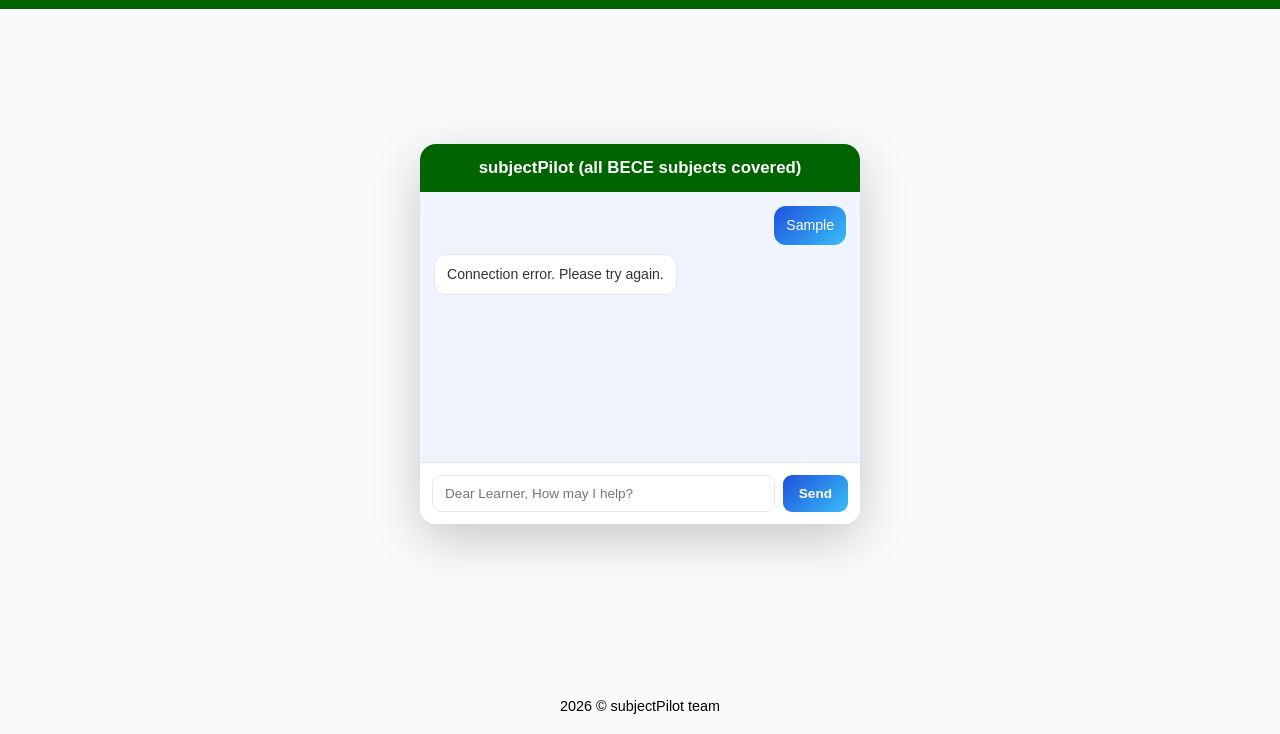
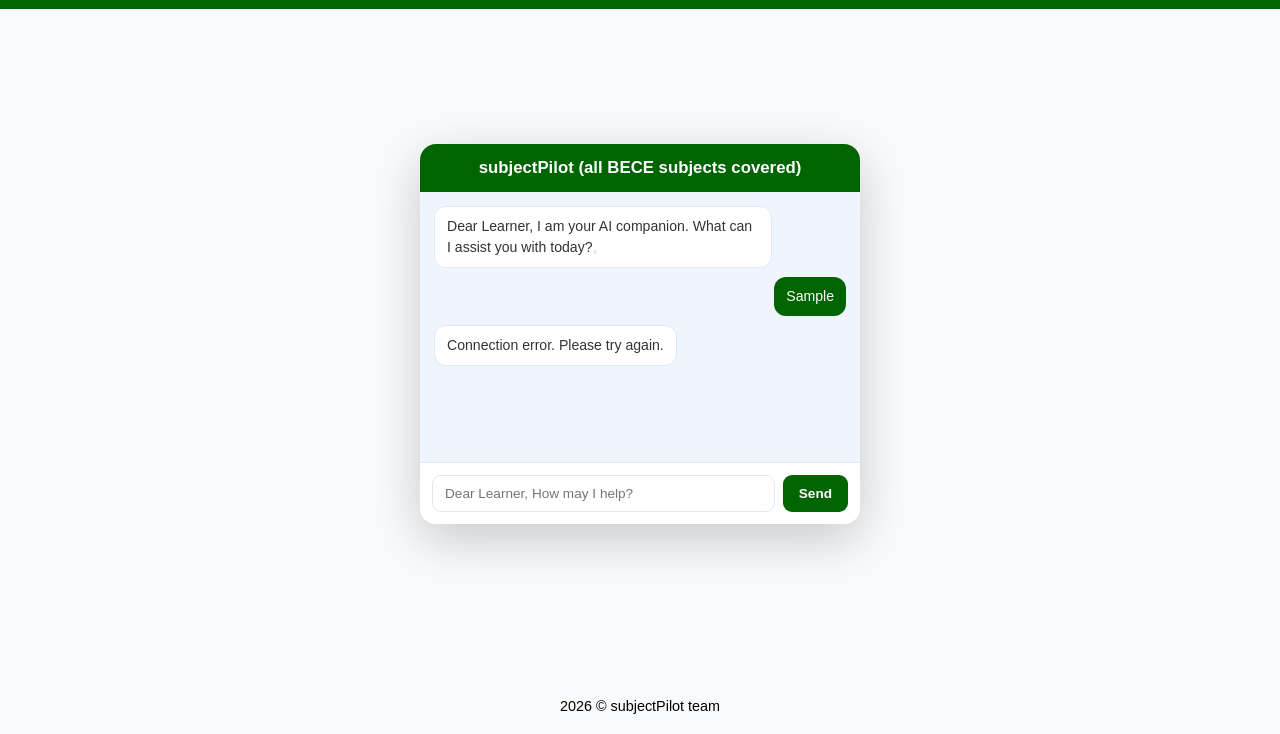
Before and after one commit to jikechukwu87/subjectPilot, a plain HTML site: page index.html in a window 1280 px wide. Both pictures are taken after typing "Sample" into the empty fields and a click on the button "Send". Shown: the part 66-800 px from the top of the page. Drawn offline with Linux system fonts and the light colour scheme; no server answers.

Commit message:
changed settimout to 5000,user button and send button

```diff
--- a/index.css
+++ b/index.css
@@ -153,7 +153,7 @@
 }
 
 .ocw-bot { background: #fff; border: 1px solid #e2e8f0; align-self: flex-start; }
-.ocw-user { background: linear-gradient(135deg,#1f52dc,#38bdf8); color: #fff; align-self: flex-end; }
+.ocw-user { background-color: darkgreen; color: #fff; align-self: flex-end; }
 
 .ocw-input-row {
   padding: 12px;
@@ -173,10 +173,10 @@
   outline: none;
 }
 
-.ocw-input:focus { border-color: #1f52dc; }
+.ocw-input:focus { border-color: darkgreen; }
 
 .ocw-send {
-  background: linear-gradient(135deg,#1f52dc,#38bdf8);
+  background-color: darkgreen;
   color: #fff;
   border: none;
   padding: 10px 16px;
--- a/index.js
+++ b/index.js
@@ -135,7 +135,7 @@
       setTimeout(function() {
         ocwToggle();
         localStorage.setItem('ocw_opened', '1');
-      }, 12000);
+      }, 5000);
     }
   });
 })();
```
